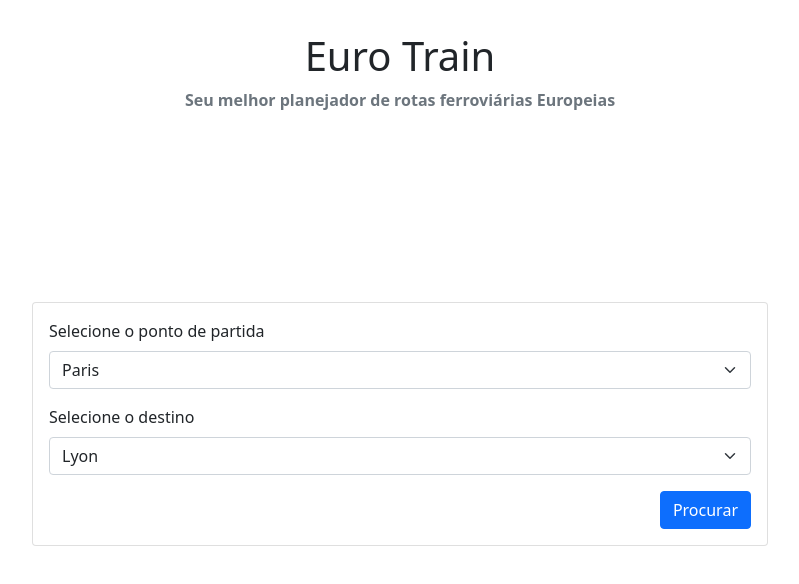
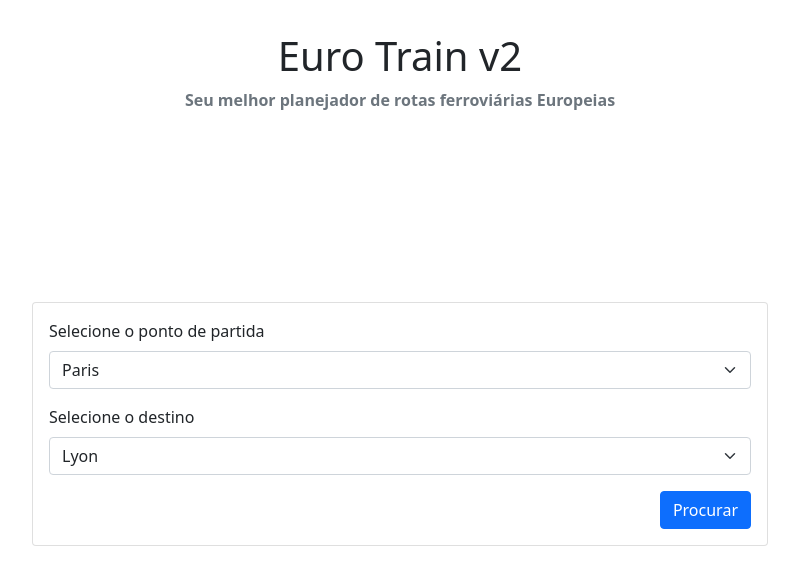
Before and after one commit to projeto-de-algoritmos/Grafos2_EuroTrain-2.0, a Next.js app: page / in a window 1280 px wide. Shown: the top 584 px of the page, without its empty margins (240-1039 px from the left). Built offline with nearby package versions, Linux system fonts and the light colour scheme.

Commit message:
leve no titulo

```diff
--- a/src/pages/index.tsx
+++ b/src/pages/index.tsx
@@ -35,7 +35,7 @@ export default function Home() {
   return (
     <Container>
       <div style={{margin: '2em 0'}}>
-        <h1 style={{textAlign: 'center'}}>Euro Train</h1>
+        <h1 style={{textAlign: 'center'}}>Euro Train v2</h1>
         <p className="fw-bold text-muted" style={{textAlign: 'center'}}>
         Seu melhor planejador de rotas ferroviárias Europeias
         </p>
```
